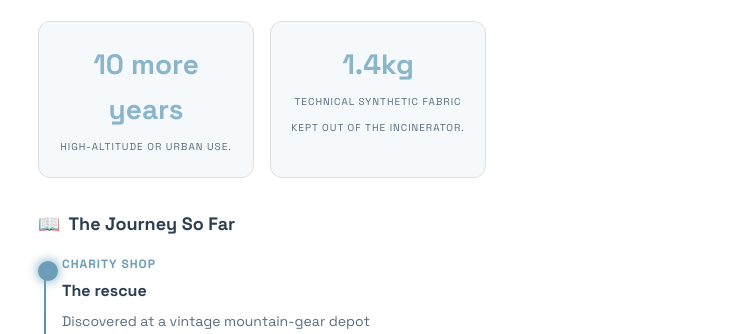
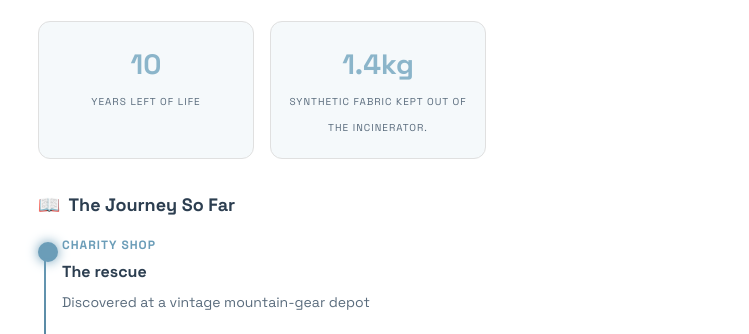
Before and after one commit to glaidler/richard-lander-young-enterprise, an Eleventy site: page src/garments/the-dark-knight-waterproof.md in a window 1280 px wide. Shown: the part 720-1054 px from the top of the page, without its empty margins (262-1011 px from the left). Built offline with nearby package versions, Linux system fonts and the light colour scheme; Eleventy itself is replaced by a stand-in of ours; files that its build step writes are made by us from their sources.

Commit message:
Update Garments “the-dark-knight-waterproof”

```diff
--- a/src/garments/the-dark-knight-waterproof.md
+++ b/src/garments/the-dark-knight-waterproof.md
@@ -5,10 +5,10 @@ slug: dark-knight
 heroImage: /img/uploads/img_0656.jpeg
 badge: Fixed and re armoured
 stats:
-  - value: 10 more years
-    label: high-altitude or urban use.
+  - value: "10"
+    label: Years Left Of Life
   - value: 1.4kg
-    label: Technical synthetic fabric kept out of the incinerator.
+    label: Synthetic Fabric Kept Out Of The Incinerator.
 timeline:
   - title: The rescue
     date: Charity Shop
```
